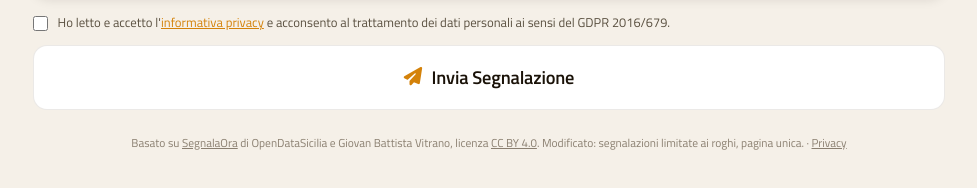
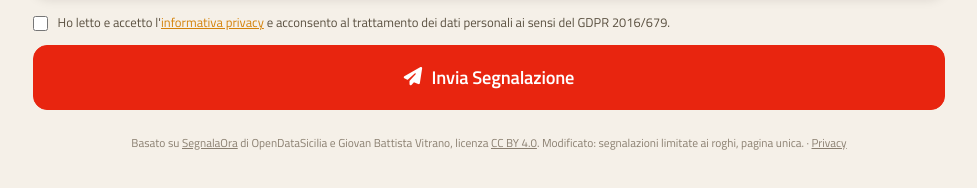
Before and after one commit to giamplo-git/segnala-rogo, a plain HTML site: page index.html in a window 1280 px wide. Shown: the part 2075-2263 px from the top of the page, without its empty margins (151-1128 px from the left). Drawn offline with nearby package versions, Linux system fonts and the light colour scheme.

Commit message:
Add files via upload

```diff
--- a/css/rogo.css
+++ b/css/rogo.css
@@ -352,3 +352,12 @@ body.page-form .share-links .share-title { width: 100%; margin: 0 0 .25rem; font
 body.page-form .share-btn { padding: .5rem 1rem; border-radius: 10px; border: 1.5px solid currentColor; text-decoration: none; font-weight: 600; font-size: .9rem; color: inherit; }
 body.page-form .share-btn:hover { background: rgba(0,0,0,.06); }
 html.dark body.page-form .share-btn:hover { background: rgba(255,255,255,.1); }
+
+/* Pulsante di invio: colore acceso */
+body.page-form .send-btn,
+html.dark body.page-form .send-btn { background: #e8250f; border-color: #e8250f; color: #fff; }
+body.page-form .send-btn i,
+html.dark body.page-form .send-btn i { color: #fff; }
+body.page-form .send-btn:hover,
+html.dark body.page-form .send-btn:hover { background: #c81d09; border-color: #c81d09; color: #fff; }
+body.page-form .send-btn:hover i { color: #fff; }
```
